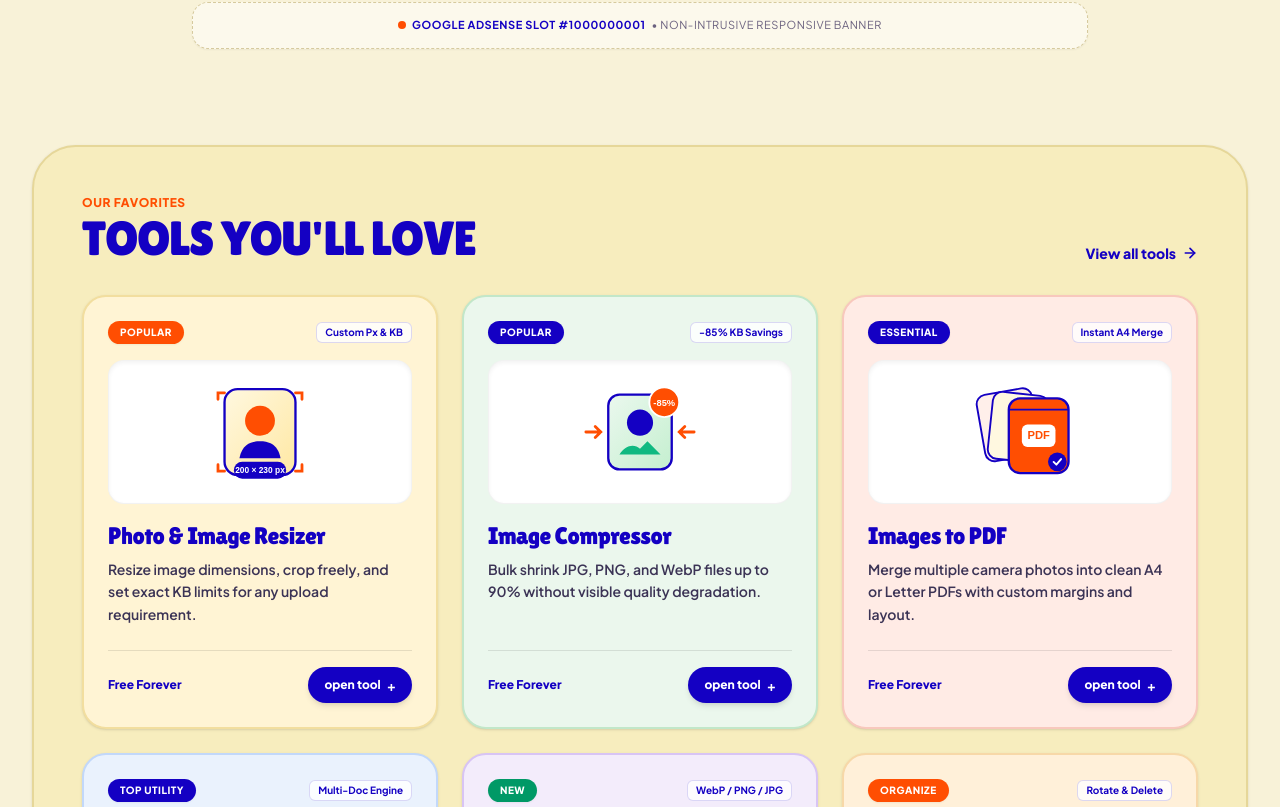
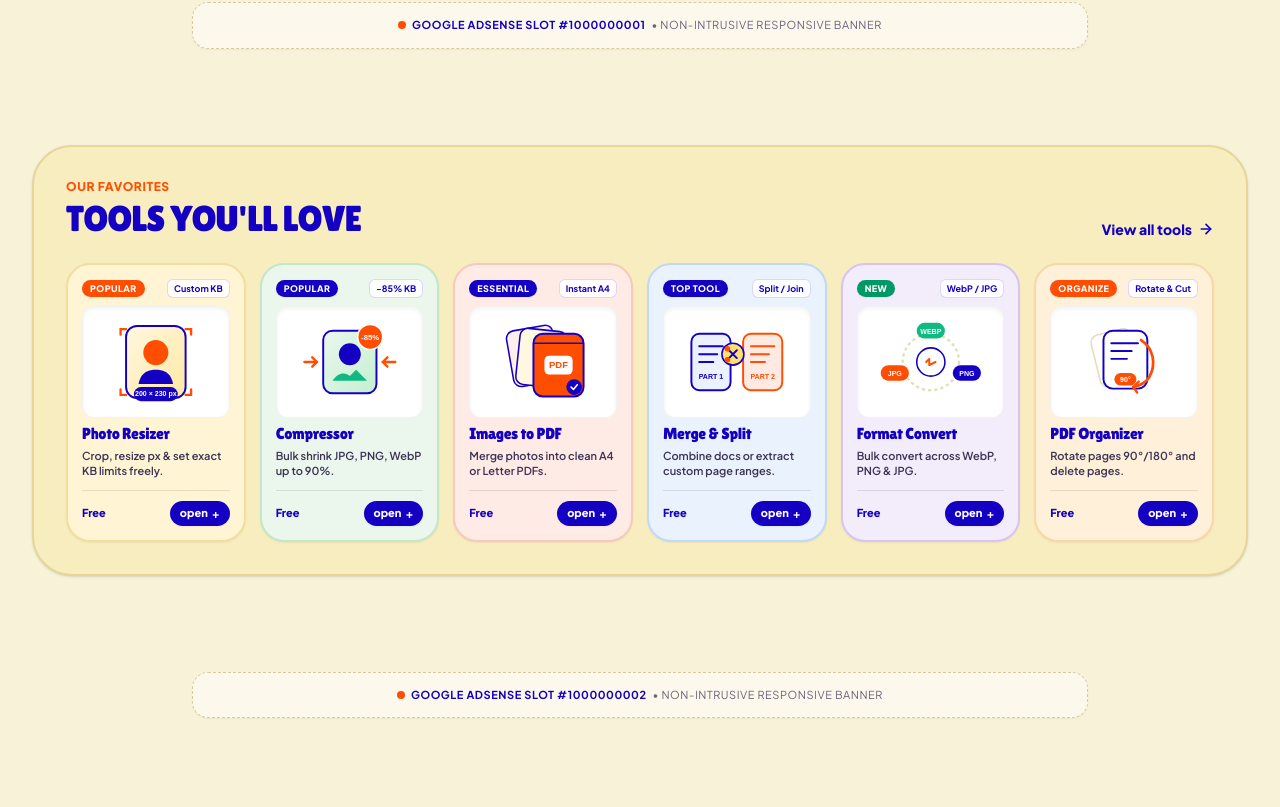
Before and after one commit to TagX-Lab/kraftdoc, a React (Vite) app: page / in a window 1280 px wide. Shown: the part 1033-1840 px from the top of the page. Built offline with nearby package versions, Linux system fonts and the light colour scheme.

Commit message:
feat(home): arrange 6 tool modules into single view row with 3D illustrations and universal copy

```diff
--- a/src/pages/HomePage.jsx
+++ b/src/pages/HomePage.jsx
@@ -86,26 +86,26 @@ export default function HomePage({ onNavigate }) {
       tag: "Popular",
       tagColor: "bg-[#FF4E02] text-white",
       bgClass: "bg-[#FFF4D4] border-[#F2DE9F]",
-      title: "Photo & Image Resizer",
-      desc: "Resize image dimensions, crop freely, and set exact KB limits for any upload requirement.",
-      badge: "Custom Px & KB",
+      title: "Photo Resizer",
+      desc: "Crop, resize px & set exact KB limits freely.",
+      badge: "Custom KB",
       accentColor: "#FF4E02",
       icon: UserCheck,
       illustration: PhotoResizerIllustration,
-      pillPrice: "Free Forever",
+      pillPrice: "Free",
     },
     {
       id: "compress-image",
       tag: "Popular",
       tagColor: "bg-[#1400C3] text-white",
       bgClass: "bg-[#EBF7ED] border-[#C2E7C9]",
-      title: "Image Compressor",
-      desc: "Bulk shrink JPG, PNG, and WebP files up to 90% without visible quality degradation.",
-      badge: "-85% KB Savings",
+      title: "Compressor",
+      desc: "Bulk shrink JPG, PNG, WebP up to 90%.",
+      badge: "-85% KB",
       accentColor: "#1400C3",
       icon: Minimize2,
       illustration: CompressorIllustration,
-      pillPrice: "Free Forever",
+      pillPrice: "Free",
     },
     {
       id: "images-to-pdf",
@@ -113,51 +113,51 @@ export default function HomePage({ onNavigate }) {
       tagColor: "bg-[#1400C3] text-white",
       bgClass: "bg-[#FFEBE5] border-[#F8C8BD]",
       title: "Images to PDF",
-      desc: "Merge multiple camera photos into clean A4 or Letter PDFs with custom margins and layout.",
-      badge: "Instant A4 Merge",
+      desc: "Merge photos into clean A4 or Letter PDFs.",
+      badge: "Instant A4",
       accentColor: "#FF4E02",
       icon: FileText,
       illustration: ImagesToPdfIllustration,
-      pillPrice: "Free Forever",
+      pillPrice: "Free",
     },
     {
       id: "pdf-merge-split",
-      tag: "Top Utility",
+      tag: "Top Tool",
       tagColor: "bg-[#1400C3] text-white",
       bgClass: "bg-[#EAF2FD] border-[#C2D8FA]",
-      title: "PDF Merge & Split",
-      desc: "Combine multiple documents or extract custom page ranges (e.g. 1-3, 5) with zero cloud upload.",
-      badge: "Multi-Doc Engine",
+      title: "Merge & Split",
+      desc: "Combine docs or extract custom page ranges.",
+      badge: "Split / Join",
       accentColor: "#1400C3",
       icon: Layers,
       illustration: MergeSplitIllustration,
-      pillPrice: "Free Forever",
+      pillPrice: "Free",
     },
     {
       id: "image-converter",
       tag: "New",
       tagColor: "bg-emerald-600 text-white",
       bgClass: "bg-[#F3ECFB] border-[#D8C4F4]",
-      title: "Format Converter",
-      desc: "Bulk convert images across next-gen WebP, lossless PNG, and universal JPEG in 1-click.",
-      badge: "WebP / PNG / JPG",
+      title: "Format Convert",
+      desc: "Bulk convert across WebP, PNG & JPG.",
+      badge: "WebP / JPG",
       accentColor: "#1400C3",
       icon: RefreshCw,
       illustration: ConverterIllustration,
-      pillPrice: "Free Forever",
+      pillPrice: "Free",
     },
     {
       id: "pdf-organizer",
       tag: "Organize",
       tagColor: "bg-[#FF4E02] text-white",
       bgClass: "bg-[#FFF0D9] border-[#F7D8A8]",
-      title: "PDF Page Organizer",
-      desc: "Rotate pages 90°/180° and delete unwanted pages visually with instantaneous preview.",
-      badge: "Rotate & Delete",
+      title: "PDF Organizer",
+      desc: "Rotate pages 90°/180° and delete pages.",
+      badge: "Rotate & Cut",
       accentColor: "#FF4E02",
       icon: RotateCw,
       illustration: OrganizerIllustration,
-      pillPrice: "Free Forever",
+      pillPrice: "Free",
     },
   ];
 
@@ -167,8 +167,8 @@ export default function HomePage({ onNavigate }) {
       a: "Yes, 100%! DocuPix uses HTML5 Canvas and WebAssembly to process your images and PDFs directly inside your own web browser. Your files are NEVER uploaded to any external server or cloud.",
     },
     {
-      q: "How does the Govt Exam Photo Resizer work?",
-      a: "It includes pre-configured dimension and file-size specifications for TNPSC, SSC, UPSC, IBPS, and GATE. It automatically crops and compresses your photo or signature to meet official requirements in 1 click.",
+      q: "How does the Photo Resizer work?",
+      a: "It allows you to set custom pixel dimensions, aspect ratios, and target file size limits in KB. It resizes and compresses your photo instantly in your browser to meet any exact specifications.",
     },
     {
       q: "Is DocuPix completely free to use?",
@@ -305,14 +305,14 @@ export default function HomePage({ onNavigate }) {
       {/* ========================================================================= */}
       <section className="max-w-7xl mx-auto px-4 sm:px-6 lg:px-8">
         <ScrollReveal animation="fade-up">
-          <div className="rounded-[36px] sm:rounded-[44px] bg-[#F7EDBE] border-2 border-[#E6D799] p-6 sm:p-10 lg:p-12 shadow-sm">
+          <div className="rounded-[32px] sm:rounded-[40px] bg-[#F7EDBE] border-2 border-[#E6D799] p-5 sm:p-7 lg:p-8 shadow-sm">
             {/* Section Header */}
-            <div className="flex flex-col sm:flex-row items-start sm:items-end justify-between gap-4 mb-8">
+            <div className="flex flex-col sm:flex-row items-start sm:items-end justify-between gap-3 mb-6">
               <div>
                 <span className="text-xs font-black uppercase tracking-wider text-[#FF4E02] block mb-1">
                   OUR FAVORITES
                 </span>
-                <h2 className="font-display text-3xl sm:text-5xl text-[#1400C3] tracking-tight uppercase">
+                <h2 className="font-display text-2xl sm:text-4xl text-[#1400C3] tracking-tight uppercase">
                   TOOLS YOU&apos;LL LOVE
                 </h2>
               </div>
@@ -326,8 +326,8 @@ export default function HomePage({ onNavigate }) {
               </button>
             </div>
 
-            {/* Grid of 6 Distinct Color-Blocked Cards */}
-            <div className="grid grid-cols-1 sm:grid-cols-2 lg:grid-cols-3 gap-6">
+            {/* Grid of All 6 Modules in a Single Desktop View (No Scrolling Required) */}
+            <div className="grid grid-cols-2 sm:grid-cols-3 lg:grid-cols-6 gap-3 sm:gap-3.5">
               {toolCards.map((tool) => {
                 const Illustration = tool.illustration;
 
@@ -335,48 +335,51 @@ export default function HomePage({ onNavigate }) {
                   <div
                     key={tool.id}
                     onClick={() => onNavigate(tool.id)}
-                    className={`human-card rounded-3xl p-6 border-2 transition-all cursor-pointer flex flex-col justify-between shadow-sm hover:shadow-xl ${tool.bgClass}`}
+                    className={`human-card rounded-2xl sm:rounded-3xl p-3 sm:p-3.5 border-2 transition-all cursor-pointer flex flex-col justify-between shadow-xs hover:shadow-xl hover:-translate-y-1 ${tool.bgClass}`}
                   >
                     <div>
                       {/* Top Tag & Badge */}
-                      <div className="flex items-center justify-between mb-4">
+                      <div className="flex items-center justify-between gap-1 mb-2">
                         <span
-                          className={`text-[10px] font-black uppercase tracking-wider px-3 py-1 rounded-full shadow-xs ${tool.tagColor}`}
+                          className={`text-[9px] font-black uppercase tracking-wider px-2 py-0.5 rounded-full shadow-xs truncate ${tool.tagColor}`}
                         >
                           {tool.tag}
                         </span>
-                        <span className="text-[10px] font-bold px-2 py-0.5 rounded-md bg-white/80 text-[#1400C3] border border-[#1400C3]/15">
+                        <span className="text-[9px] font-bold px-1.5 py-0.5 rounded-md bg-white/90 text-[#1400C3] border border-[#1400C3]/15 whitespace-nowrap">
                           {tool.badge}
                         </span>
                       </div>
 
                       {/* Tool Graphic Showcase Box with Bespoke 3D Vector Illustration */}
-                      <div className="my-4 h-36 rounded-2xl bg-white border border-black/5 flex items-center justify-center p-3 overflow-hidden shadow-inner group">
+                      <div className="my-1.5 h-24 sm:h-28 rounded-xl bg-white border border-black/5 flex items-center justify-center p-2 overflow-hidden shadow-inner group">
                         <div className="w-full h-full flex items-center justify-center group-hover:scale-110 transition-transform duration-300">
                           <Illustration />
                         </div>
                       </div>
 
                       {/* Title & Description */}
-                      <h3 className="font-display text-2xl text-[#1400C3] tracking-tight mb-1.5">
+                      <h3
+                        className="font-display text-sm sm:text-base text-[#1400C3] tracking-tight leading-tight mt-1.5 truncate"
+                        title={tool.title}
+                      >
                         {tool.title}
                       </h3>
-                      <p className="text-xs sm:text-sm text-[#3B3355] font-semibold leading-relaxed">
+                      <p className="text-[10px] sm:text-[11px] text-[#3B3355] font-semibold leading-snug line-clamp-2 mt-1 min-h-[28px]">
                         {tool.desc}
                       </p>
                     </div>
 
                     {/* Bottom Action Pill */}
-                    <div className="mt-6 pt-4 border-t border-black/10 flex items-center justify-between">
-                      <span className="text-xs font-black text-[#1400C3]">
+                    <div className="mt-3 pt-2.5 border-t border-black/10 flex items-center justify-between">
+                      <span className="text-[11px] font-black text-[#1400C3]">
                         {tool.pillPrice}
                       </span>
                       <button
                         type="button"
-                        className="px-4 py-2 rounded-full font-black text-xs bg-[#1400C3] hover:bg-[#FF4E02] text-white transition-all shadow-md flex items-center gap-1.5 cursor-pointer active:scale-95"
+                        className="px-2.5 py-1 rounded-full font-black text-[10px] sm:text-[11px] bg-[#1400C3] hover:bg-[#FF4E02] text-white transition-all shadow-xs flex items-center gap-1 cursor-pointer active:scale-95"
                       >
-                        <span>open tool</span>
-                        <span className="text-sm font-bold">+</span>
+                        <span>open</span>
+                        <span className="text-xs font-bold">+</span>
                       </button>
                     </div>
                   </div>
```
